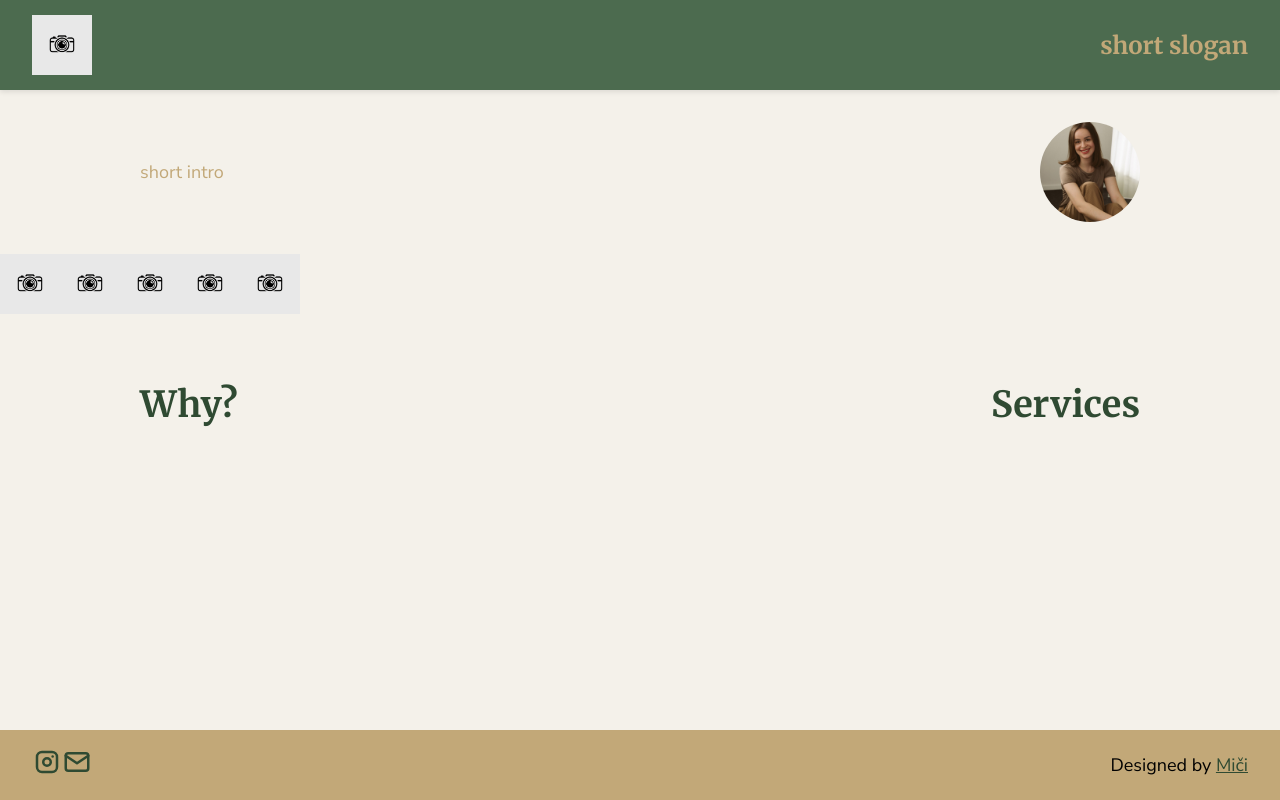
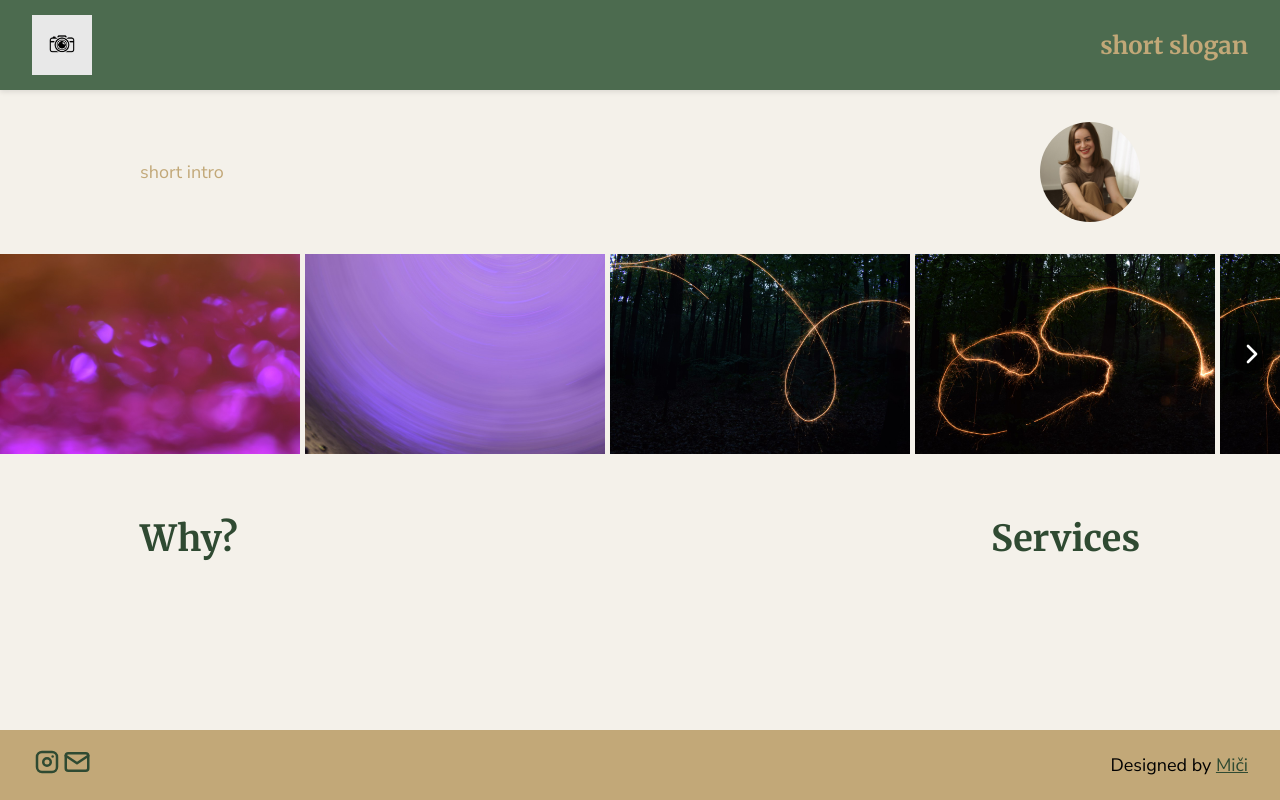
Before and after one commit to micihime/photo-web, a React (Vite) app: page / in a window 1280 px wide. Built offline with nearby package versions, Linux system fonts and the light colour scheme.

Commit message:
Gallery - v1

```diff
--- /dev/null
+++ b/src/components/Gallery.module.css
@@ -0,0 +1,53 @@
+.gallery {
+  position: relative;
+  width: 100%;
+  overflow: hidden;
+}
+
+.track {
+  display: flex;
+  gap: 5px;
+  overflow-x: auto;
+  scrollbar-width: none;
+}
+
+.track::-webkit-scrollbar {
+  display: none;
+}
+
+.image {
+  height: 200px;
+  width: auto;
+  flex-shrink: 0;
+  display: block;
+}
+
+.arrow {
+  position: absolute;
+  top: 50%;
+  transform: translateY(-50%);
+  z-index: 1;
+  background: rgba(0, 0, 0, 0.5);
+  color: white;
+  border: none;
+  border-radius: 50%;
+  width: 40px;
+  height: 40px;
+  display: flex;
+  align-items: center;
+  justify-content: center;
+  cursor: pointer;
+  padding: 0;
+}
+
+.arrow:hover {
+  background: rgba(0, 0, 0, 0.7);
+}
+
+.arrowLeft {
+  left: 8px;
+}
+
+.arrowRight {
+  right: 8px;
+}
--- a/src/components/Gallery.tsx
+++ b/src/components/Gallery.tsx
@@ -1,15 +1,90 @@
-import logo from '../assets/logo.png'
+import { useRef, useState, useEffect, useCallback } from "react";
+import { IconChevronLeft, IconChevronRight } from "@tabler/icons-react";
+import styles from "./Gallery.module.css";
+
+const imageModules = import.meta.glob<{ default: string }>(
+  "../assets/gallery/*.{jpg,JPG,jpeg,JPEG,png,PNG}",
+  { eager: true }
+);
+
+const images = Object.entries(imageModules).map(([path, mod]) => ({
+  src: mod.default,
+  alt: path.split("/").pop() ?? "",
+}));
 
 function Gallery() {
+  const scrollRef = useRef<HTMLDivElement>(null);
+  const [canScrollLeft, setCanScrollLeft] = useState(false);
+  const [canScrollRight, setCanScrollRight] = useState(false);
+
+  const updateScrollState = useCallback(() => {
+    const el = scrollRef.current;
+    if (!el) return;
+    setCanScrollLeft(el.scrollLeft > 0);
+    setCanScrollRight(el.scrollLeft + el.clientWidth < el.scrollWidth - 1);
+  }, []);
+
+  useEffect(() => {
+    const el = scrollRef.current;
+    if (!el) return;
+    updateScrollState();
+    el.addEventListener("scroll", updateScrollState, { passive: true });
+    window.addEventListener("resize", updateScrollState);
+
+    const imgs = el.querySelectorAll("img");
+    imgs.forEach((img) => img.addEventListener("load", updateScrollState));
+
+    return () => {
+      el.removeEventListener("scroll", updateScrollState);
+      window.removeEventListener("resize", updateScrollState);
+      imgs.forEach((img) =>
+        img.removeEventListener("load", updateScrollState)
+      );
+    };
+  }, [updateScrollState]);
+
+  const scroll = (direction: "left" | "right") => {
+    const el = scrollRef.current;
+    if (!el) return;
+    const amount = el.clientWidth * 0.8;
+    el.scrollBy({
+      left: direction === "left" ? -amount : amount,
+      behavior: "smooth",
+    });
+  };
+
   return (
-    <div>
-      <img src={logo} alt="logo" height="60px" width="auto" />
-      <img src={logo} alt="logo" height="60px" width="auto" />
-      <img src={logo} alt="logo" height="60px" width="auto" />
-      <img src={logo} alt="logo" height="60px" width="auto" />
-      <img src={logo} alt="logo" height="60px" width="auto" />
+    <div className={styles.gallery}>
+      {canScrollLeft && (
+        <button
+          className={`${styles.arrow} ${styles.arrowLeft}`}
+          onClick={() => scroll("left")}
+          aria-label="Scroll left"
+        >
+          <IconChevronLeft size={32} />
+        </button>
+      )}
+      <div className={styles.track} ref={scrollRef}>
+        {images.map((img) => (
+          <img
+            key={img.alt}
+            src={img.src}
+            alt={img.alt}
+            className={styles.image}
+          />
+        ))}
+      </div>
+      {canScrollRight && (
+        <button
+          className={`${styles.arrow} ${styles.arrowRight}`}
+          onClick={() => scroll("right")}
+          aria-label="Scroll right"
+        >
+          <IconChevronRight size={32} />
+        </button>
+      )}
     </div>
-  )
+  );
 }
 
-export default Gallery
+export default Gallery;
```
